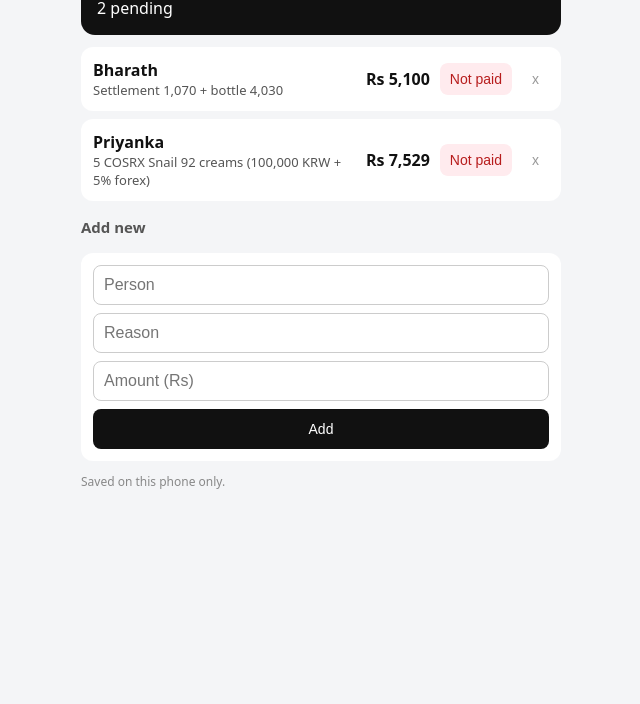
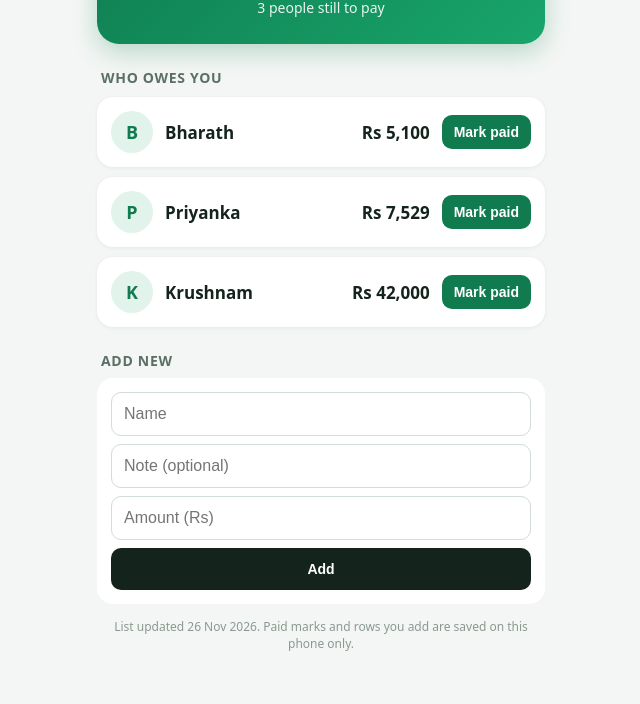
Before and after one commit to rakeshpola24-bit/incomings-tracker, a plain HTML site: page index.html in a window 1280 px wide. Shown: the part 142-846 px from the top of the page, without its empty margins (319-959 px from the left). Before the commit the page ends 800 px from the top, so only its background shows below. Drawn offline with Linux system fonts and the light colour scheme.

Commit message:
Update index.html

```diff
--- a/index.html
+++ b/index.html
@@ -1,52 +1,60 @@
 <!DOCTYPE html>
 <html lang="en"><head><meta charset="utf-8"><meta name="viewport" content="width=device-width,initial-scale=1">
-<title>Incomings</title>
+<title>Money coming to you</title>
 <style>
-body{font-family:system-ui,sans-serif;margin:0;background:#f4f5f7;color:#111}
-main{max-width:480px;margin:0 auto;padding:16px}
-h1{font-size:20px;margin:8px 0}
-.box{background:#111;color:#fff;border-radius:14px;padding:16px;margin:12px 0}
-.box b{font-size:28px;display:block}
-.row{background:#fff;border-radius:12px;padding:12px;margin:8px 0;display:flex;gap:10px;align-items:center}
-.row.paid{opacity:.5}.row.paid .amt{text-decoration:line-through}
-.info{flex:1}.who{font-weight:600}.why{font-size:13px;color:#555}
-.amt{font-weight:600;white-space:nowrap}
-button{border:0;border-radius:8px;padding:8px 10px;font-size:14px;cursor:pointer}
-.pay{background:#ffebee;color:#b71c1c}.paid .pay{background:#e8f5e9;color:#1b5e20}
-.del{background:none;color:#999}
-form{display:grid;gap:8px;margin-top:16px;background:#fff;padding:12px;border-radius:12px}
-input{padding:10px;border:1px solid #ccc;border-radius:8px;font-size:16px}
-form button{background:#111;color:#fff;padding:12px}
-h2{font-size:15px;margin:16px 0 0;color:#555}
+*{box-sizing:border-box}
+body{font-family:system-ui,-apple-system,sans-serif;margin:0;background:#f3f6f4;color:#14231b}
+main{max-width:480px;margin:0 auto;padding:18px 16px 40px}
+.hero{background:linear-gradient(135deg,#0f7b4f,#18a56b);color:#fff;border-radius:22px;padding:26px 20px;text-align:center;box-shadow:0 8px 24px rgba(15,123,79,.25)}
+.hero small{display:block;font-size:15px;opacity:.9}
+.hero b{display:block;font-size:46px;margin:6px 0;letter-spacing:-1px}
+.hero span{font-size:14px;opacity:.9}
+h2{font-size:14px;letter-spacing:.05em;text-transform:uppercase;color:#5b6f64;margin:24px 4px 8px}
+.row{background:#fff;border-radius:16px;padding:14px;margin:10px 0;display:flex;gap:12px;align-items:center;box-shadow:0 1px 4px rgba(0,0,0,.06)}
+.av{width:42px;height:42px;border-radius:50%;background:#e1f3ea;color:#0f7b4f;display:flex;align-items:center;justify-content:center;font-weight:700;font-size:18px}
+.info{flex:1}.who{font-weight:600;font-size:17px}.why{font-size:13px;color:#6b7c72}
+.amt{font-weight:700;font-size:17px;white-space:nowrap}
+button{border:0;border-radius:10px;padding:9px 12px;font-size:14px;font-weight:600;cursor:pointer}
+.pay{background:#0f7b4f;color:#fff}
+.row.paid{opacity:.55}.row.paid .amt{text-decoration:line-through}.row.paid .pay{background:#e1e6e3;color:#40524a}
+.del{background:none;color:#9aa;padding:6px}
+form{display:grid;gap:8px;background:#fff;padding:14px;border-radius:16px}
+input{padding:12px;border:1px solid #d3dcd7;border-radius:10px;font-size:16px}
+form button{background:#14231b;color:#fff;padding:13px}
+.note{font-size:12px;color:#8a9a90;text-align:center;margin-top:14px}
 </style></head><body><main>
-<h1>Money to collect</h1>
-<div class="box">Still to collect<b id="total">Rs 0</b><span id="sub"></span></div>
+<div class="hero"><small>You will get</small><b id="total">Rs 0</b><span id="sub"></span></div>
+<h2>Who owes you</h2>
 <div id="list"></div>
 <h2>Add new</h2>
-<form id="f"><input id="p" placeholder="Person" required><input id="r" placeholder="Reason"><input id="a" type="number" min="0" step="any" placeholder="Amount (Rs)" required><button>Add</button></form>
-<p style="font-size:12px;color:#888">Saved on this phone only.</p>
+<form id="f"><input id="p" placeholder="Name" required><input id="r" placeholder="Note (optional)"><input id="a" type="number" min="0" step="any" placeholder="Amount (Rs)" required><button>Add</button></form>
+<p class="note" id="upd">Paid marks and rows you add are saved on this phone only.</p>
 </main>
 <script>
-var K="incomings-v1";
-var seed=[{p:"Bharath",r:"Settlement 1,070 + bottle 4,030",a:5100,d:false},{p:"Priyanka",r:"5 COSRX Snail 92 creams (100,000 KRW + 5% forex)",a:7529,d:false}];
-var items;try{items=JSON.parse(localStorage.getItem(K))}catch(e){}
-if(!items)items=seed;
-function save(){localStorage.setItem(K,JSON.stringify(items))}
+var K="incomings-v2",S;
+try{S=JSON.parse(localStorage.getItem(K))}catch(e){}
+if(!S)S={paid:{},mine:[]};
+var base=[],items=[];
+function save(){localStorage.setItem(K,JSON.stringify(S))}
 function fmt(n){return "Rs "+Number(n).toLocaleString("en-IN")}
 function esc(s){var d=document.createElement("div");d.textContent=s;return d.innerHTML}
 function draw(){
 var t=0,c=0,l=document.getElementById("list");l.innerHTML="";
-items.forEach(function(x,i){
-if(!x.d){t+=+x.a;c++}
-var e=document.createElement("div");e.className="row"+(x.d?" paid":"");
-e.innerHTML='<div class="info"><div class="who">'+esc(x.p)+'</div><div class="why">'+esc(x.r||"")+'</div></div><div class="amt">'+fmt(x.a)+'</div><button class="pay">'+(x.d?"Paid":"Not paid")+'</button><button class="del">x</button>';
-e.querySelector(".pay").onclick=function(){x.d=!x.d;save();draw()};
-e.querySelector(".del").onclick=function(){if(confirm("Delete "+x.p+"?")){items.splice(i,1);save();draw()}};
+items=base.concat(S.mine);
+items.forEach(function(x){
+var d=!!S.paid[x.id];
+if(!d){t+=+x.a;c++}
+var e=document.createElement("div");e.className="row"+(d?" paid":"");
+e.innerHTML='<div class="av">'+esc((x.p||"?").charAt(0).toUpperCase())+'</div><div class="info"><div class="who">'+esc(x.p)+'</div>'+(x.r?'<div class="why">'+esc(x.r)+'</div>':'')+'</div><div class="amt">'+fmt(x.a)+'</div><button class="pay">'+(d?"Paid":"Mark paid")+'</button>'+(x.mine?'<button class="del">x</button>':'');
+e.querySelector(".pay").onclick=function(){if(d)delete S.paid[x.id];else S.paid[x.id]=1;save();draw()};
+var del=e.querySelector(".del");
+if(del)del.onclick=function(){if(confirm("Delete "+x.p+"?")){S.mine=S.mine.filter(function(m){return m.id!==x.id});delete S.paid[x.id];save();draw()}};
 l.appendChild(e)});
 document.getElementById("total").textContent=fmt(t);
-document.getElementById("sub").textContent=c+" pending";
+document.getElementById("sub").textContent=c?c+(c==1?" person":" people")+" still to pay":"All paid. Nothing pending.";
 }
 document.getElementById("f").onsubmit=function(ev){ev.preventDefault();
-items.push({p:p.value,r:r.value,a:+a.value,d:false});save();draw();this.reset()};
+S.mine.push({id:"m"+Date.now(),p:p.value,r:r.value,a:+a.value,mine:true});save();draw();this.reset()};
+fetch("data.json?t="+Date.now()).then(function(r){return r.json()}).then(function(j){base=j.items||[];if(j.updated)document.getElementById("upd").textContent="List updated "+j.updated+". Paid marks and rows you add are saved on this phone only.";draw()}).catch(function(){draw()});
 draw();
 </script></body></html>
```
